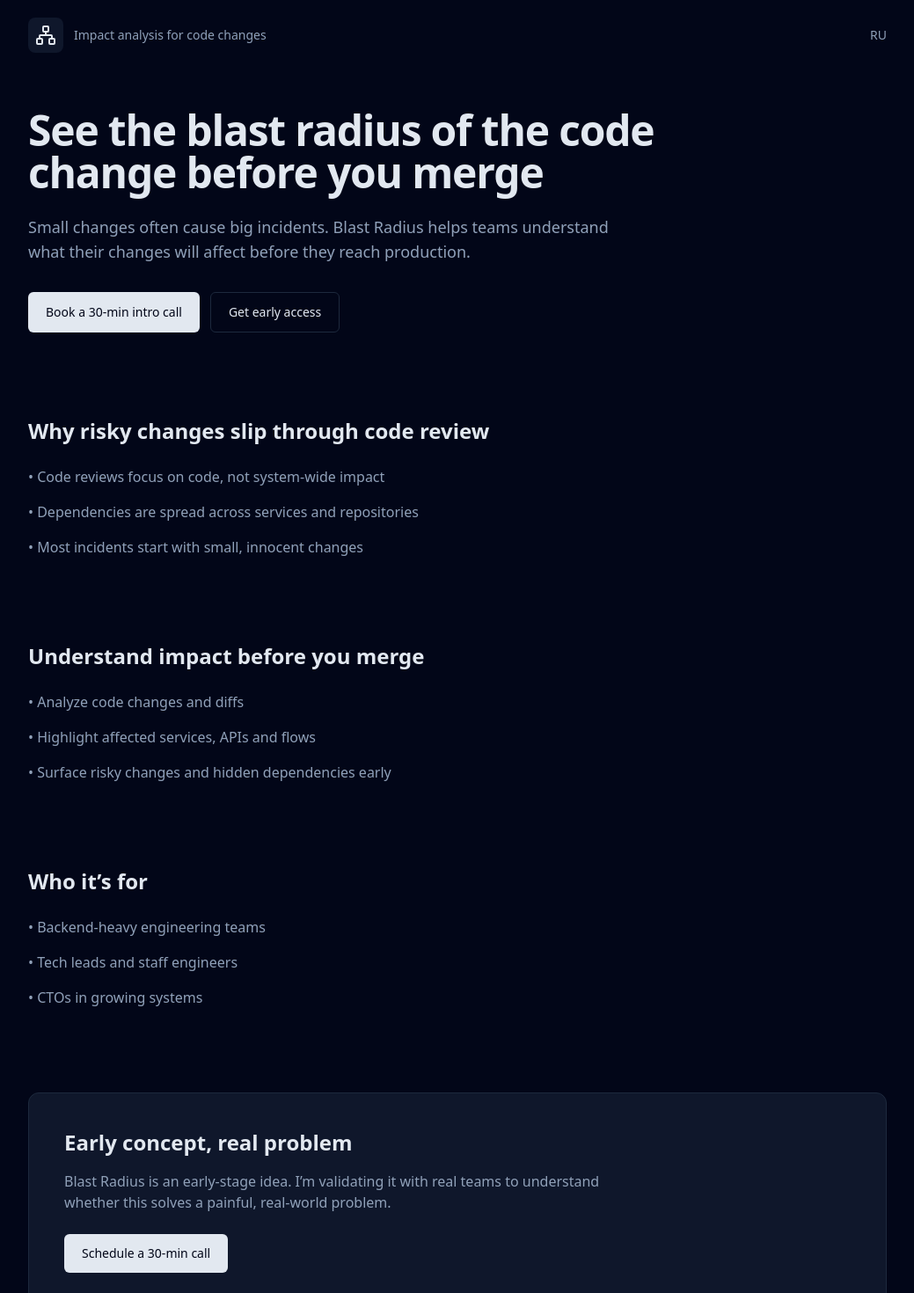
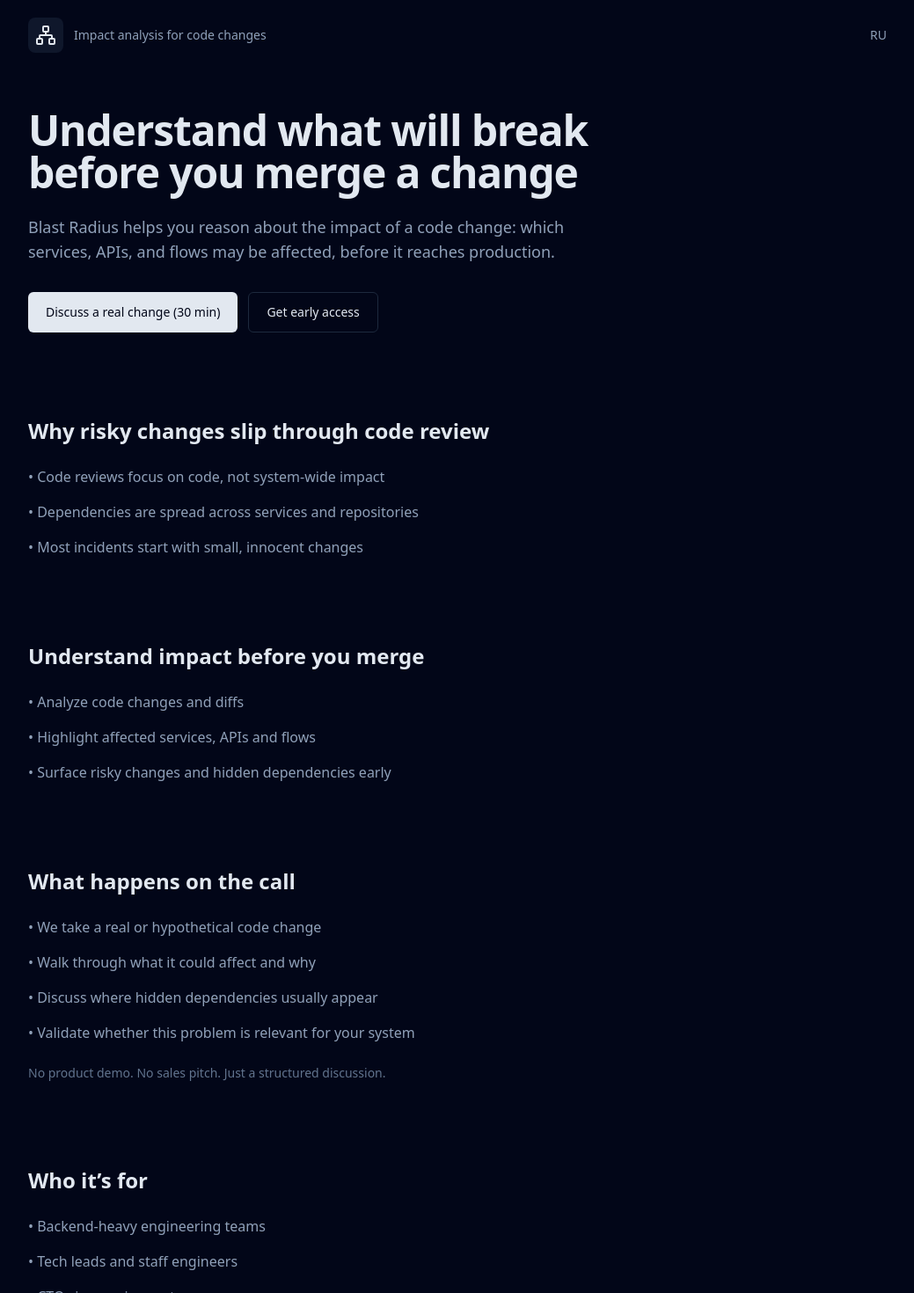
Before and after one commit to maxh1t/blast-radius-landing, a Next.js app: page / in a window 1280 px wide. Shown: the part 60-1530 px from the top of the page at 88% size, without its empty margins (120-1159 px from the left). Built offline with nearby package versions, Linux system fonts and the light colour scheme.

Commit message:
feat: add What happens on the call

```diff
--- a/src/app/page.tsx
+++ b/src/app/page.tsx
@@ -5,10 +5,10 @@ import {Network} from 'lucide-react';
 const copy = {
     en: {
         tag: 'Impact analysis for code changes',
-        title: 'See the blast radius of the code change before you merge',
+        title: 'Understand what will break before you merge a change',
         subtitle:
-            'Small changes often cause big incidents. Blast Radius helps teams understand what their changes will affect before they reach production.',
-        ctaPrimary: 'Book a 30-min intro call',
+            'Blast Radius helps you reason about the impact of a code change: which services, APIs, and flows may be affected, before it reaches production.',
+        ctaPrimary: 'Discuss a real change (30 min)',
         ctaSecondary: 'Get early access',
         problemTitle: 'Why risky changes slip through code review',
         problem: [
@@ -22,6 +22,14 @@ const copy = {
             'Highlight affected services, APIs and flows',
             'Surface risky changes and hidden dependencies early',
         ],
+        callTitle: 'What happens on the call',
+        callSteps: [
+            'We take a real or hypothetical code change',
+            'Walk through what it could affect and why',
+            'Discuss where hidden dependencies usually appear',
+            'Validate whether this problem is relevant for your system',
+        ],
+        callNote: 'No product demo. No sales pitch. Just a structured discussion.',
         whoTitle: 'Who it’s for',
         who: [
             'Backend-heavy engineering teams',
@@ -30,15 +38,15 @@ const copy = {
         ],
         footerTitle: 'Early concept, real problem',
         footerText:
-            'Blast Radius is an early-stage idea. I’m validating it with real teams to understand whether this solves a painful, real-world problem.',
-        footerCta: 'Schedule a 30-min call',
+            'Blast Radius is an early-stage concept. I’m validating it by walking through real code changes with engineering teams to understand where change impact becomes risky.',
+        footerCta: 'Walk through a real example (30 min)',
     },
     ru: {
         tag: 'Анализ последствий изменений в коде',
-        title: 'Понимай blast radius каждого изменения до merge',
+        title: 'Понимай, что может сломаться до merge изменения',
         subtitle:
-            'Маленькие изменения часто приводят к большим инцидентам. Blast Radius помогает понять, что именно затронет изменение до выхода в продакшен.',
-        ctaPrimary: 'Созвон на 30 минут',
+            'Blast Radius помогает разобраться в последствиях изменения: какие сервисы, API и флоу могут быть затронуты, до выхода в продакшен.',
+        ctaPrimary: 'Разобрать реальное изменение (30 мин)',
         ctaSecondary: 'Ранний доступ',
         problemTitle: 'Почему рискованные изменения проходят code review',
         problem: [
@@ -52,6 +60,14 @@ const copy = {
             'Подсветка затронутых сервисов, API и флоу',
             'Раннее выявление рискованных изменений и скрытых зависимостей',
         ],
+        callTitle: 'Что будет на созвоне',
+        callSteps: [
+            'Берём реальное или гипотетическое изменение в коде',
+            'Разбираем, что и почему может быть затронуто',
+            'Обсуждаем, где обычно прячутся скрытые зависимости',
+            'Проверяем, актуальна ли эта проблема для вашей системы',
+        ],
+        callNote: 'Без демо продукта и без продажи. Только разбор и обсуждение.',
         whoTitle: 'Для кого',
         who: [
             'Backend-команды',
@@ -60,8 +76,8 @@ const copy = {
         ],
         footerTitle: 'Ранняя стадия, реальная проблема',
         footerText:
-            'Blast Radius — ранняя идея. Я валидирую её с реальными командами, чтобы понять, решает ли она действительно болезненную проблему.',
-        footerCta: 'Созвон на 30 минут',
+            'Blast Radius — идея на ранней стадии. Я валидирую её, разбирая реальные изменения в коде вместе с командами и изучая, где именно возникают риски.',
+        footerCta: 'Разбор реального примера (30 мин)',
     },
 };
 
@@ -151,6 +167,23 @@ export default function Page() {
                     </ul>
                 </section>
 
+                {/* What happens on the call */}
+                <section className="mb-24">
+                    <h2 className="mb-6 text-2xl font-semibold">
+                        {t.callTitle}
+                    </h2>
+
+                    <ul className="space-y-4 text-slate-400">
+                        {t.callSteps.map((item) => (
+                            <li key={item}>• {item}</li>
+                        ))}
+                    </ul>
+
+                    <p className="mt-6 max-w-2xl text-slate-500 text-sm">
+                        {t.callNote}
+                    </p>
+                </section>
+
                 {/* Who */}
                 <section className="mb-24">
                     <h2 className="mb-6 text-2xl font-semibold">{t.whoTitle}</h2>
```
